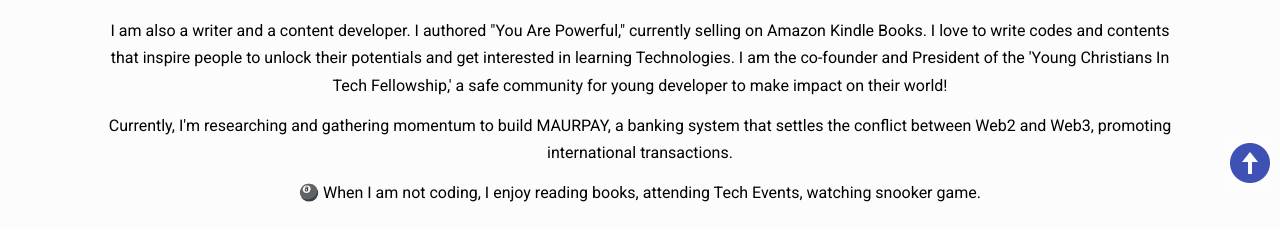
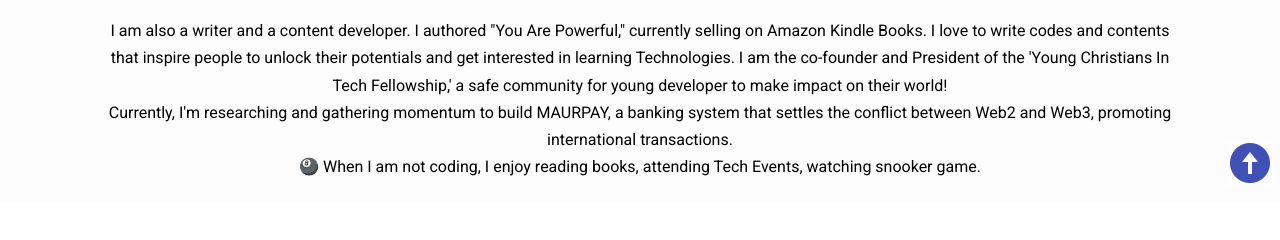
Before and after one commit to seniormaurice1/senior-maurice-portfolio, a plain HTML site: page index.html in a window 1280 px wide. Shown: the part 585-825 px from the top of the page. Drawn offline with nearby package versions, Linux system fonts and the light colour scheme.

Commit message:
Update index.html

```diff
--- a/index.html
+++ b/index.html
@@ -76,11 +76,9 @@
         inspire people to unlock their potentials and get interested in learning Technologies.
         I am the co-founder and President of the 'Young Christians In Tech Fellowship,' a
         safe community for young developer to make impact on their world!
-      </p>
-      <p>Currently, I'm researching and gathering momentum to build MAURPAY, a banking
+      <br />Currently, I'm researching and gathering momentum to build MAURPAY, a banking
         system that settles the conflict between Web2 and Web3, promoting international transactions.
-      </p>
-    <p> &#127921 When I am not coding, I enjoy reading books, attending Tech Events, watching snooker game.
+    <br /> &#127921 When I am not coding, I enjoy reading books, attending Tech Events, watching snooker game.
     </section>
 
     <!-- Skills section -->
```
